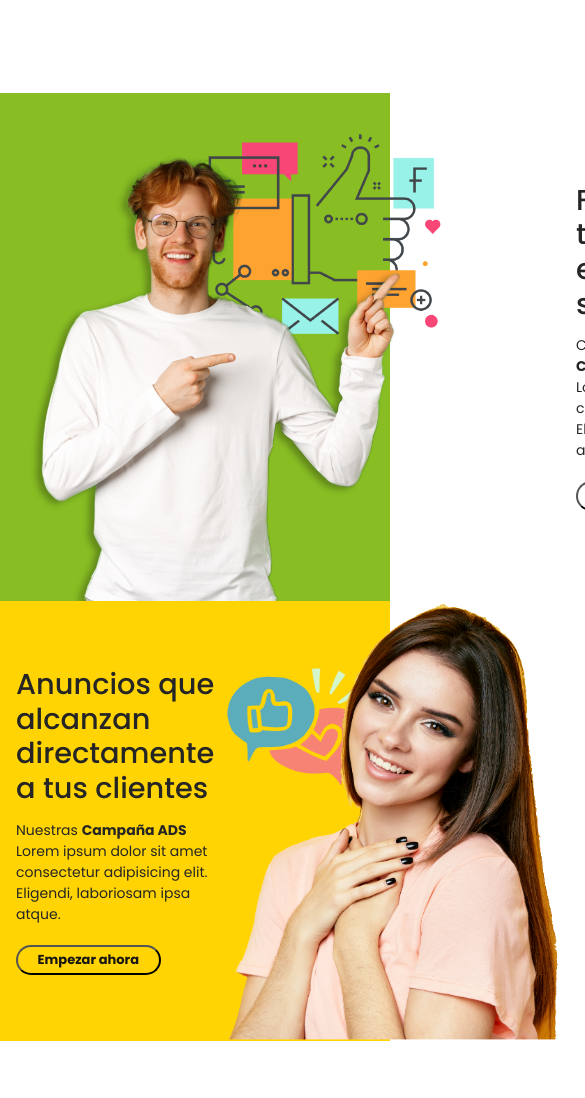
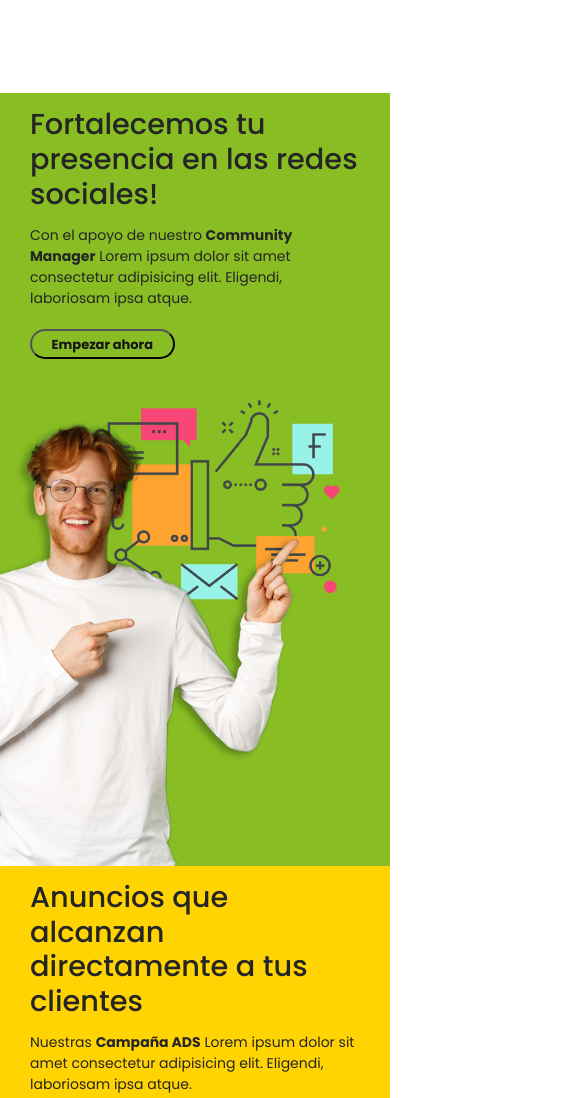
Before and after one commit to Petersonvaladao/markflip, a plain HTML site: page index.html in a window 390 px wide. Shown: the part 1248-2346 px from the top of the page, 585 px wide, since content can reach past the window. Drawn offline with nearby package versions, Linux system fonts and the light colour scheme; a script that the page names is missing.

Commit message:
adjustment mobile whats button

```diff
--- a/style.css
+++ b/style.css
@@ -154,7 +154,7 @@ Utility classes
     width: 60px;
     height: 60px;
     bottom: 60px;
-    right: 30px;
+    right: 5%;
     color:var(--clr-accent-100);
     background-color: #fff;
     border-radius: 50%;
@@ -416,6 +416,22 @@ strong {
     padding: 2em 0;
   }
 
+  .about-content {
+    flex-direction: column;
+    padding-inline: 1em;
+  }
+
+  .about-text {
+    order: -1;
+    margin-top: 1em;
+  }
+
+  .about-content2 {
+    flex-direction: column;
+    padding-inline: 1em;
+  }
+
+
 }
 
 /* ==============
@@ -472,10 +488,13 @@ Equipo 2
   color:var(--clr-accent-100);
 }
 
-/* @media (max-width: 50em) {
+@media (max-width: 50em) {
+  .team-card {
+    grid-template-columns: repeat(2, 1fr);
+    gap: 1.2em;
+  }
 
-
-} */
+}
 
 /* ==============
 Clientes
```
